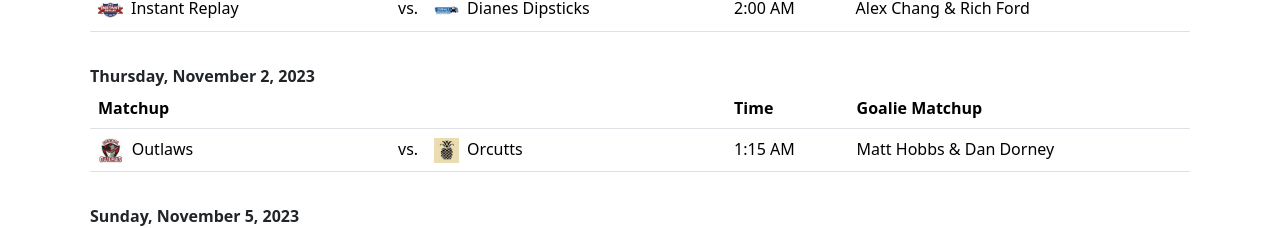
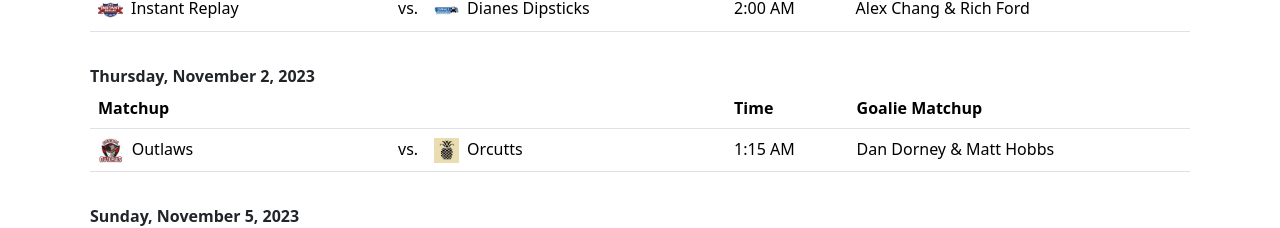
Before and after one commit to MichaelBluetooth/ithaca-ab-hockey, an Angular app: page /schedule in a window 1280 px wide. Shown: the part 3060-3288 px from the top of the page. Built offline with nearby package versions, Linux system fonts and the light colour scheme.

Commit message:
Updates 11/1

```diff
--- a/src/app/home/components/secondary-content/secondary-content.component.ts
+++ b/src/app/home/components/secondary-content/secondary-content.component.ts
@@ -15,6 +15,11 @@ interface SecondaryContent {
 })
 export class SecondaryContentComponent {
   sections: SecondaryContent[] = [
+    {
+      title: '11/1 - Hobbs Robs Outlaws',
+      description: 'Pineapples serve up a sweet victory over outlaws - win 3-0',
+      image: 'assets/images/hobbs_shutout.png',
+    },
     {
       title: '10/30 - T-t-t-t-t-tie game!',
       description: 'Outlaws and Mansours Jewelers duke it out, end game with a tie 5-5',
--- a/src/assets/teams/schedule.json
+++ b/src/assets/teams/schedule.json
@@ -164,8 +164,8 @@
         "date": "2023-11-02T01:15:00.000Z",
         "teamA": "Outlaws",
         "teamB": "Orcutts",
-        "goalieA": "Matt Hobbs",
-        "goalieB": "Dan Dorney"
+        "goalieA": "Dan Dorney",
+        "goalieB": "Matt Hobbs"
     },
     {
         "date": "2023-11-05T23:15:00.000Z",
--- a/src/assets/teams/standings.json
+++ b/src/assets/teams/standings.json
@@ -23,10 +23,10 @@
         "name": "Orcutts",
         "color": "gold",
         "logo": "gold_team_logo.jpg",
-        "wins": 5,
+        "wins": 6,
         "losses": 3,
         "ties": 0,
-        "goals_for": 34,
+        "goals_for": 37,
         "goals_against": 26
     },
     {
@@ -54,9 +54,9 @@
         "color": "Green",
         "logo": "green_team_logo.jpg",
         "wins": 2,
-        "losses": 4,
+        "losses": 5,
         "ties": 1,
         "goals_for": 24,
-        "goals_against": 30
+        "goals_against": 33
     }
 ]
```
Also changed, not shown: src/assets/images/hobbs_shutout.png (added).
